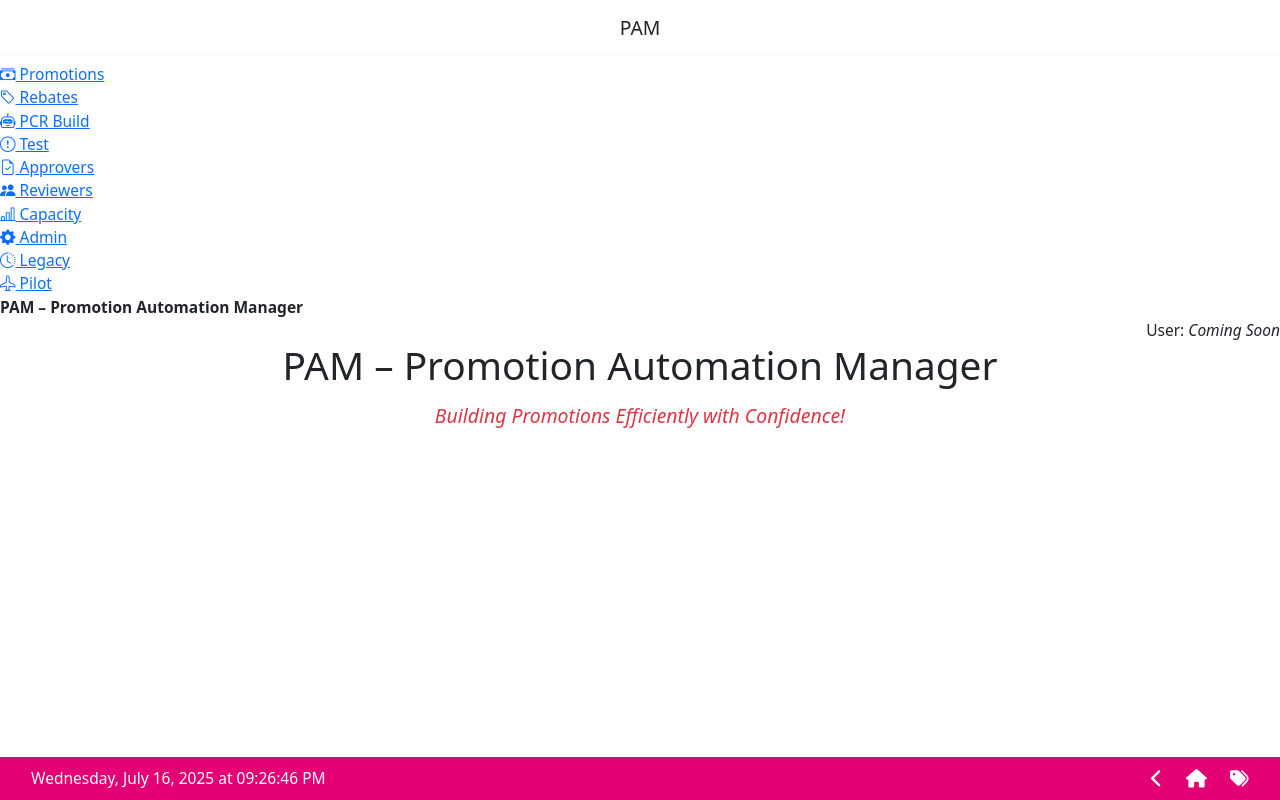
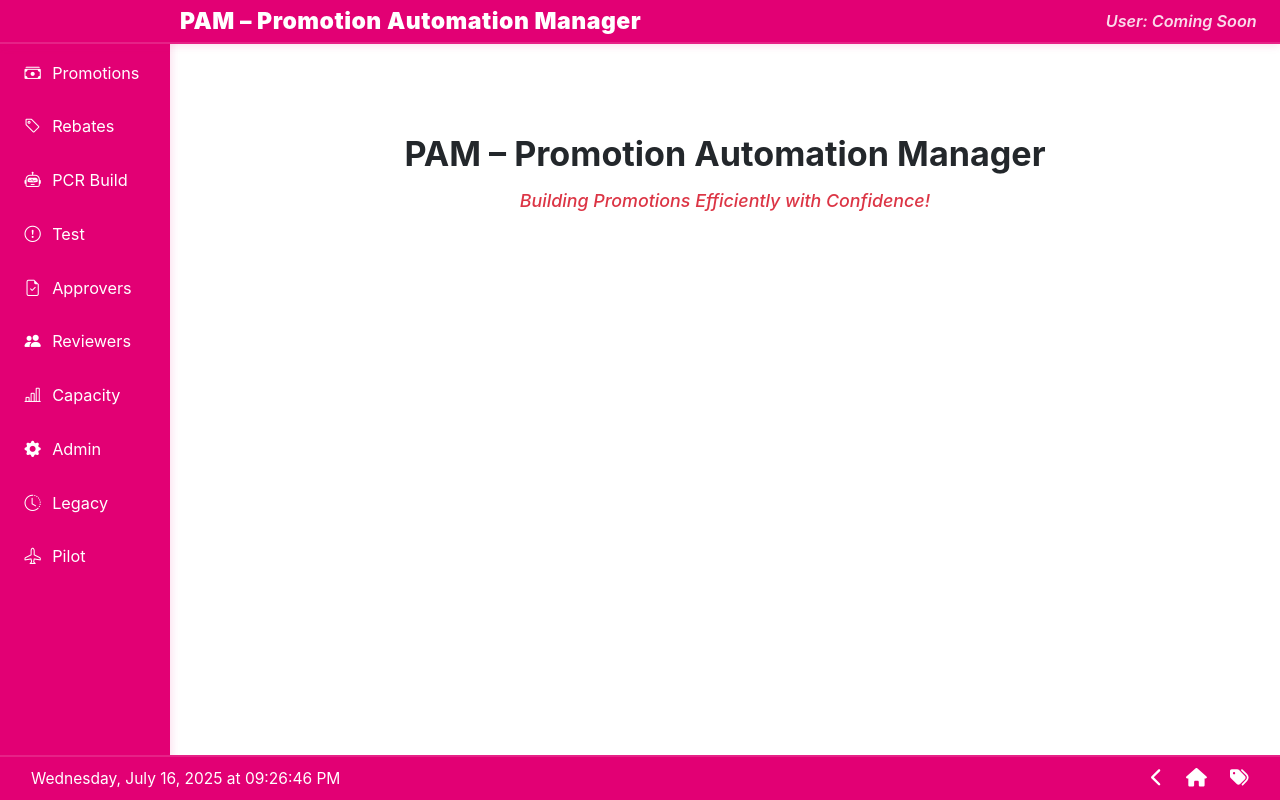
Before and after one commit to choltzen1/PAM, a Flask app: page / in a window 1280 px wide. Run offline with Flask 3, Linux system fonts and the light colour scheme.

Commit message:
modernization of whole app/refactor of html/css

```diff
--- /dev/null
+++ b/static/css/frontpage.css
@@ -0,0 +1,128 @@
+/* frontpage.css - styles only for the home/index page */
+:root {
+  --tmobile-magenta: #e20074;
+}
+body, html {
+  background: #fff;
+  margin: 0;
+  padding: 0;
+  font-family: 'Inter', Arial, sans-serif;
+  min-height: 100vh;
+}
+.sidebar {
+  position: fixed;
+  left: 0;
+  top: 0;
+  bottom: 0;
+  width: 170px; /* increased from 130px */
+  background: var(--tmobile-magenta);
+  color: #fff;
+  z-index: 100;
+  display: flex;
+  flex-direction: column;
+  align-items: stretch;
+  padding-top: 46px; /* match topbar height + border for perfect alignment */
+  height: 100vh;
+  box-shadow: 2px 0 8px #e2007420;
+}
+.sidebar a {
+  color: #fff;
+  text-decoration: none;
+  padding: 0.9em 1.5em 0.9em 1.5em; /* increased horizontal padding */
+  font-size: 1.05rem;
+  display: flex;
+  align-items: center;
+  gap: 0.7em;
+  border: none;
+  background: none;
+  transition: background 0.15s, padding-left 0.2s;
+  border-radius: 0 20px 20px 0;
+  margin-right: 0.5em;
+  min-width: 0;
+  white-space: nowrap;
+  overflow: hidden;
+  text-overflow: ellipsis;
+}
+.sidebar a:hover, .sidebar a:focus {
+  background: #b8005a;
+  padding-left: 2em; /* increased for new width */
+  color: #fff;
+}
+.topbar {
+  position: fixed;
+  left: 0;
+  right: 0;
+  top: 0;
+  height: 44px;
+  background: var(--tmobile-magenta);
+  color: #fff;
+  display: flex;
+  align-items: center;
+  justify-content: flex-start;
+  padding: 0 1.5rem 0 180px; /* left padding matches sidebar width + gap */
+  font-size: 1.1rem;
+  font-weight: 600;
+  z-index: 101;
+  box-shadow: 0 2px 8px #e2007420;
+  border-bottom: 2px solid #fff2;
+}
+.topbar > div:first-child {
+  font-size: 1.35em;
+  font-weight: 700;
+  letter-spacing: 0.5px;
+}
+.topbar .text-end {
+  font-size: 0.95em;
+  font-style: italic;
+  opacity: 0.85;
+  margin-left: auto;
+}
+.main {
+  margin-left: 170px; /* increased from 130px */
+  margin-top: 44px;
+  padding: 2.5rem 1.5rem 1.5rem 1.5rem;
+  min-height: calc(100vh - 44px);
+  background: #fff;
+  display: flex;
+  flex-direction: column;
+  align-items: center;
+  justify-content: flex-start;
+}
+.main h1 {
+  font-size: 2.2rem;
+  font-weight: 700;
+  color: #23272b;
+  margin-bottom: 0.5em;
+  margin-top: 1.5em;
+}
+.main h5 {
+  color: #e20074;
+  font-size: 1.15rem;
+  font-style: italic;
+  margin-bottom: 2.5em;
+}
+.footer-nav {
+  background: var(--tmobile-magenta) !important;
+  color: #fff !important;
+  font-size: 1rem;
+  border-top: 2px solid #fff2;
+}
+@media (max-width: 900px) {
+  .sidebar {
+    width: 60px;
+  }
+  .topbar {
+    left: 60px;
+    font-size: 1rem;
+    padding: 0 0.7rem;
+  }
+  .main {
+    margin-left: 60px;
+    padding: 1.2rem 0.5rem 1.5rem 0.5rem;
+  }
+  .sidebar a {
+    font-size: 0.95rem;
+    padding: 0.7em 0.5em;
+    gap: 0.3em;
+  }
+}
--- a/static/css/promotions.css
+++ b/static/css/promotions.css
@@ -122,3 +122,94 @@ body {
   color: var(--tmobile-magenta-dark);
   background: none !important;
 }
+
+/* promotions.css - modern, sleek, and readable table styles for the promotions page */
+:root {
+  --tmobile-magenta: #e20074;
+  --promo-row-bg: #dadada;
+  --promo-row-bg-alt: #f3f3f3;
+  --promo-header-bg: var(--tmobile-magenta);
+  --promo-header-color: #fff;
+  --promo-action-size: 1.5em;
+  --promo-table-radius: 12px;
+  --promo-table-shadow: 0 2px 16px #0001;
+}
+.promo-table {
+  width: 100%;
+  border-collapse: separate;
+  border-spacing: 0;
+  font-family: 'Inter', Arial, sans-serif;
+  margin: 0;
+  table-layout: auto;
+  border-radius: var(--promo-table-radius);
+  overflow: hidden;
+  box-shadow: var(--promo-table-shadow);
+  background: #fff;
+}
+.promo-table th {
+  background: var(--promo-header-bg);
+  color: var(--promo-header-color);
+  font-weight: 700;
+  text-align: center;
+  padding: 1em 0.5em;
+  font-size: 1.12em;
+  border: none;
+}
+.promo-table th:first-child {
+  border-top-left-radius: var(--promo-table-radius);
+}
+.promo-table th:last-child {
+  border-top-right-radius: var(--promo-table-radius);
+}
+.promo-table td {
+  background: #fff;
+  color: #111;
+  text-align: center;
+  padding: 1em 0.5em;
+  font-size: 1.08em;
+  border: none;
+  transition: background 0.2s;
+}
+.promo-table tbody tr:nth-child(even) td {
+  background: #dadada;
+}
+.promo-table tbody tr:hover td {
+  /* background: #ffe0f3; */
+}
+.promo-table td.promo-owner {
+  font-weight: 700;
+}
+.promo-table td.promo-actions {
+  display: flex;
+  justify-content: center;
+  align-items: center;
+  gap: 0.7em;
+  background: inherit;
+}
+.promo-table td.promo-actions .icon-button {
+  background: none;
+  border: none;
+  padding: 0.2em;
+  margin: 0 0.1em;
+  font-size: var(--promo-action-size);
+  color: #222;
+  cursor: pointer;
+  border-radius: 6px;
+  transition: background 0.15s, color 0.15s;
+}
+.promo-table td.promo-actions .icon-button:hover {
+  background: #f8d6ec;
+  color: var(--tmobile-magenta);
+}
+.promo-table tr:not(:last-child) td {
+  border-bottom: 1.5px solid #eee;
+}
+@media (max-width: 900px) {
+  .promo-table th, .promo-table td {
+    font-size: 0.97em;
+    padding: 0.7em 0.2em;
+  }
+  .promo-table td.promo-actions {
+    gap: 0.3em;
+  }
+}
--- a/templates/index.html
+++ b/templates/index.html
@@ -1,14 +1,13 @@
-
 {% extends "base.html" %}
 {% block title %}PAM – Promotion Automation Manager{% endblock %}
 {% block head %}
   <link href="https://cdn.jsdelivr.net/npm/bootstrap@5.3.3/dist/css/bootstrap.min.css" rel="stylesheet" />
   <link href="https://cdn.jsdelivr.net/npm/bootstrap-icons@1.10.5/font/bootstrap-icons.css" rel="stylesheet" />
+  <link rel="stylesheet" href="{{ url_for('static', filename='css/frontpage.css') }}">
 {% endblock %}
 {% block content %}
   <!-- Sidebar -->
   <div class="sidebar d-flex flex-column">
-    <h5 class="text-center py-3 border-bottom border-light">PAM</h5>
     <a href="{{ url_for('promotions') }}"><i class="bi bi-cash-stack"></i> Promotions</a>
     <a href="#"><i class="bi bi-tag"></i> Rebates</a>
     <a href="#"><i class="bi bi-robot"></i> PCR Build</a>
@@ -53,7 +52,7 @@
       <div class="col-2">
         <i class="bi bi-graph-up process-icon"></i>
         <p>Monitor</p>
-      </div> -->
-    </div>
+      </div>
+    </div> -->
   </div>
 {% endblock %}
```
Also changed, not shown: templates/promotions.html (+8 -11 lines).
